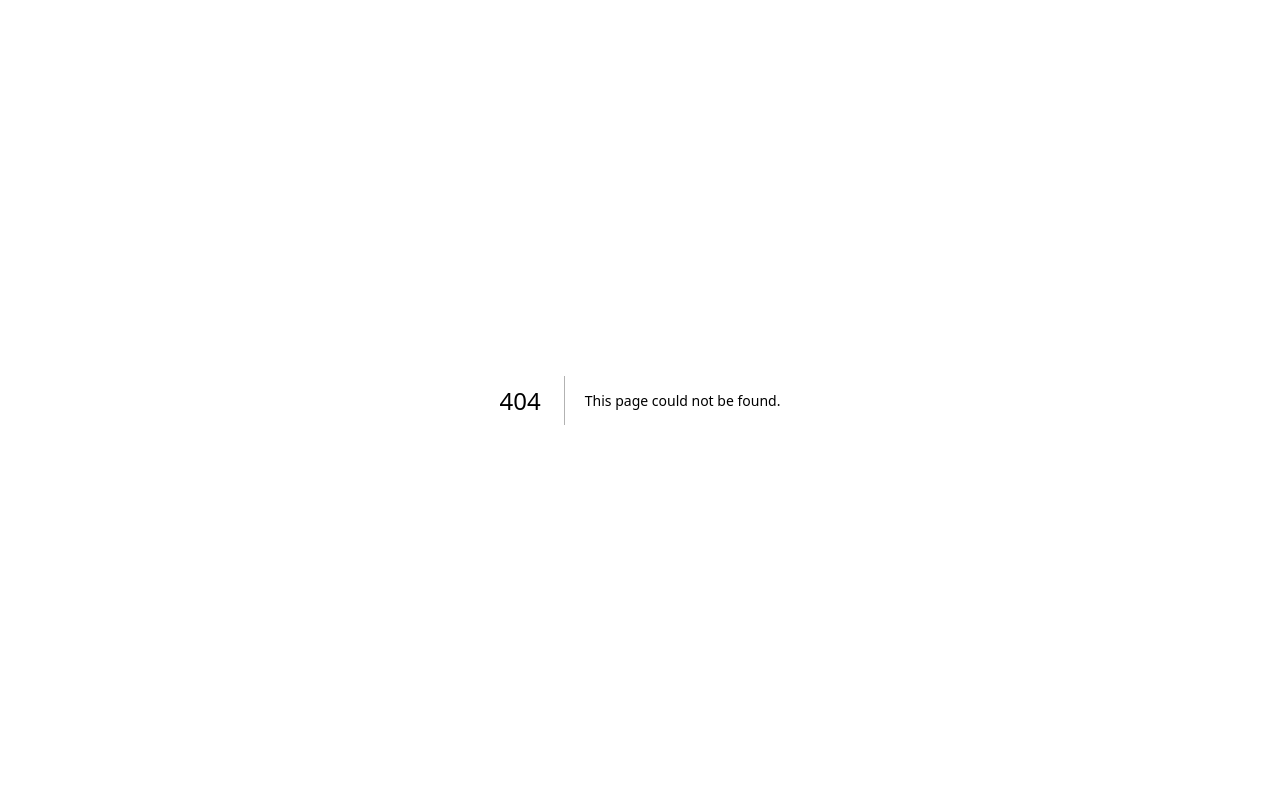
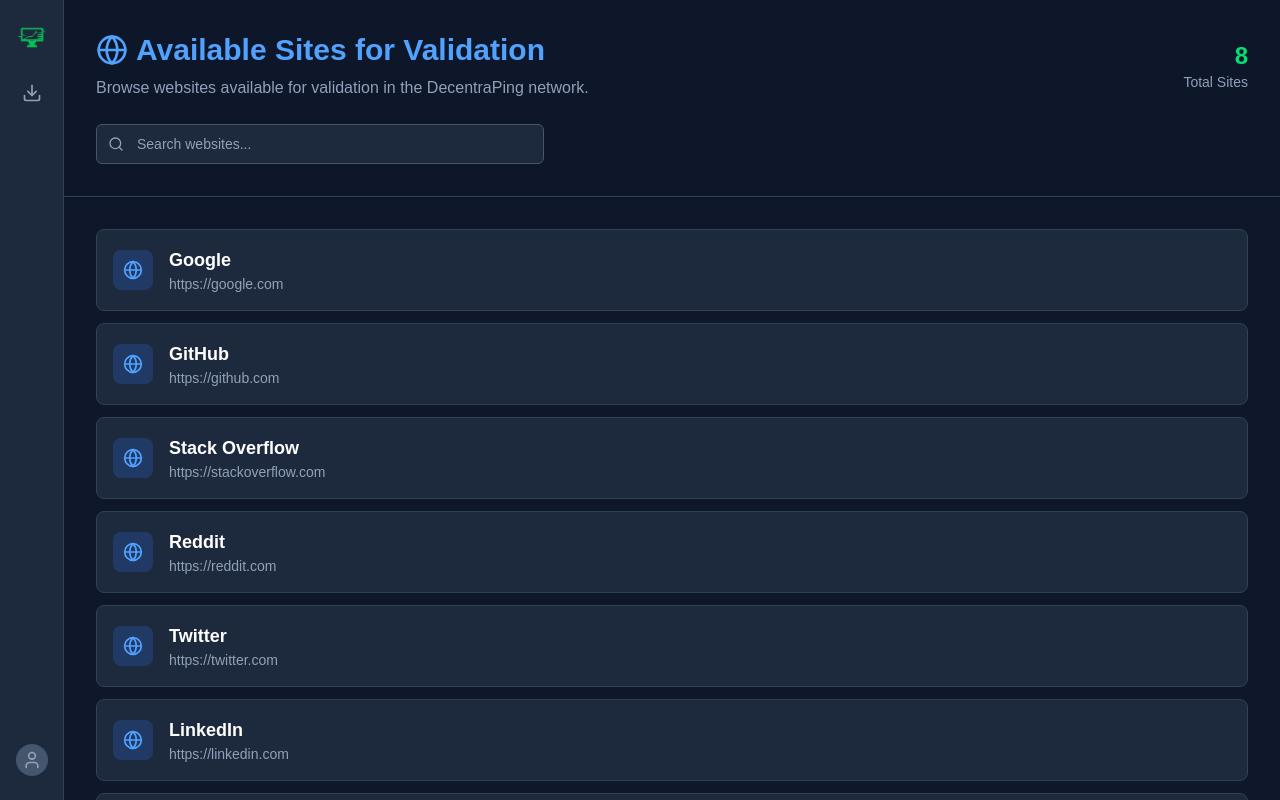
Before and after one commit to sudo-bang/hacksagon_decentraping, a Next.js app in the folder frontend/: page /validatorsites in a window 1280 px wide. Before the commit this address had no page. Shown: the top 800 px of the page. Built offline with nearby package versions, Linux system fonts and the light colour scheme.

Commit message:
Create page.tsx

```diff
--- /dev/null
+++ b/frontend/src/app/validatorsites/page.tsx
@@ -0,0 +1,186 @@
+"use client"
+
+import React, { useState } from 'react';
+import { Globe, User, Download, Search } from 'lucide-react';
+import { Input } from '@/components/ui/input';
+import Image from 'next/image';
+import Link from 'next/link';
+
+// Mock data for available websites to validate
+const availableWebsites = [
+  {
+    id: 1,
+    url: 'https://google.com',
+    name: 'Google',
+  },
+  {
+    id: 2,
+    url: 'https://github.com',
+    name: 'GitHub',
+  },
+  {
+    id: 3,
+    url: 'https://stackoverflow.com',
+    name: 'Stack Overflow',
+  },
+  {
+    id: 4,
+    url: 'https://reddit.com',
+    name: 'Reddit',
+  },
+  {
+    id: 5,
+    url: 'https://twitter.com',
+    name: 'Twitter',
+  },
+  {
+    id: 6,
+    url: 'https://linkedin.com',
+    name: 'LinkedIn',
+  },
+  {
+    id: 7,
+    url: 'https://netflix.com',
+    name: 'Netflix',
+  },
+  {
+    id: 8,
+    url: 'https://spotify.com',
+    name: 'Spotify',
+  },
+];
+const navItems = [
+    {
+        label: 'DecentraPing',
+        icon: <Image src="/logo.png" alt="DecentraPing Logo" width={30} height={30} className="rounded-full" />,
+        href: '/',
+    },
+    {
+        label: 'Download Script',
+        icon: <Download className="w-5 h-5" />,
+        href: '/',
+    },
+];
+
+export default function ValidatorSites() {
+  const [searchQuery, setSearchQuery] = useState('');
+  const [profileOpen, setProfileOpen] = useState(false);
+
+  const filteredWebsites = availableWebsites.filter((website) => {
+    return website.name.toLowerCase().includes(searchQuery.toLowerCase()) ||
+           website.url.toLowerCase().includes(searchQuery.toLowerCase());
+  });
+
+  return (
+    <div className="min-h-screen bg-slate-900 text-white flex">
+      {/* Custom Sidebar */}
+      <aside className="fixed left-0 top-0 h-full w-16 bg-slate-800 border-r border-slate-700 flex flex-col items-center py-4 z-50">
+      <nav className="flex flex-col space-y-4">
+        {navItems.map((item) => (
+          <Link key={item.label} href={item.href} className="group relative">
+            <button className="p-2 rounded-lg text-slate-400 hover:text-white hover:bg-slate-700 transition-colors w-full flex items-center justify-center focus:outline-none">
+              {item.icon}
+              <span className="absolute left-16 top-1/2 -translate-y-1/2 bg-slate-900 text-white text-xs font-medium px-3 py-1 rounded-md shadow-lg opacity-0 group-hover:opacity-100 group-hover:translate-x-2 transition-all pointer-events-none whitespace-nowrap z-50 border border-slate-700">
+                {item.label}
+              </span>
+            </button>
+          </Link>
+        ))}
+      </nav>
+      <div className="mt-auto relative">
+        <button
+          className="p-2 rounded-lg text-slate-400 hover:text-white hover:bg-slate-700 transition-colors"
+          onClick={() => setProfileOpen((v) => !v)}
+          aria-label="Profile menu"
+        >
+          <div className="w-8 h-8 bg-slate-600 rounded-full flex items-center justify-center text-xs font-semibold">
+            <User className="w-5 h-5" />
+          </div>
+        </button>
+        {profileOpen && (
+          <div className="absolute left-16 bottom-0 mb-2 bg-slate-900 border border-slate-700 rounded-lg shadow-lg py-2 w-40 z-50 animate-fade-in-up">
+            <button
+              className="w-full text-left px-4 py-2 text-sm text-white hover:bg-slate-700 transition-colors"
+              onClick={() => { setProfileOpen(false); /* TODO: navigate to profile */ }}
+            >
+              View Profile
+            </button>
+            <button
+              className="w-full text-left px-4 py-2 text-sm text-red-400 hover:bg-slate-700 transition-colors"
+              onClick={() => { setProfileOpen(false); /* TODO: log out logic */ }}
+            >
+              Log Out
+            </button>
+          </div>
+        )}
+      </div>
+    </aside>
+
+      {/* Main Content */}
+      <main className="ml-16 flex-1 min-h-screen">
+        <header className="px-8 py-8 border-b border-slate-700 bg-slate-900/90 backdrop-blur-xs shadow-sm">
+          <div className="flex items-center justify-between mb-6">
+            <div>
+              <h1 className="text-3xl font-bold text-blue-400 flex items-center gap-2">
+                <Globe className="w-8 h-8" />
+                Available Sites for Validation
+              </h1>
+              <p className="text-slate-400 mt-2 max-w-2xl">
+                Browse websites available for validation in the DecentraPing network.
+              </p>
+            </div>
+            <div className="text-right">
+              <div className="text-2xl font-bold text-green-400">{availableWebsites.length}</div>
+              <div className="text-slate-400 text-sm">Total Sites</div>
+            </div>
+          </div>
+
+          {/* Search Control */}
+          <div className="flex items-center space-x-4">
+            <div className="relative flex-1 max-w-md">
+              <Search className="absolute left-3 top-1/2 transform -translate-y-1/2 w-4 h-4 text-slate-400" />
+              <Input
+                placeholder="Search websites..."
+                value={searchQuery}
+                onChange={(e) => setSearchQuery(e.target.value)}
+                className="pl-10 bg-slate-800 border-slate-600 text-white placeholder-slate-400"
+              />
+            </div>
+          </div>
+        </header>
+
+        {/* Websites List */}
+        <section className="p-8">
+          <div className="space-y-3">
+            {filteredWebsites.map((website) => (
+              <div
+                key={website.id}
+                className="bg-slate-800 border border-slate-700 rounded-lg p-4 hover:border-slate-600 transition-all duration-200"
+              >
+                <div className="flex items-center justify-between">
+                  <div className="flex items-center space-x-4">
+                    <div className="w-10 h-10 bg-blue-500/20 rounded-lg flex items-center justify-center">
+                      <Globe className="w-5 h-5 text-blue-400" />
+                    </div>
+                    <div>
+                      <h3 className="font-semibold text-white text-lg">{website.name}</h3>
+                      <p className="text-slate-400 text-sm">{website.url}</p>
+                    </div>
+                  </div>
+                </div>
+              </div>
+            ))}
+          </div>
+
+          {filteredWebsites.length === 0 && (
+            <div className="text-center py-12">
+              <Globe className="w-12 h-12 text-slate-600 mx-auto mb-4" />
+              <h3 className="text-xl font-semibold text-slate-400 mb-2">No websites found</h3>
+              <p className="text-slate-500">Try adjusting your search criteria.</p>
+            </div>
+          )}
+        </section>
+      </main>
+    </div>
+  );
+}
```
